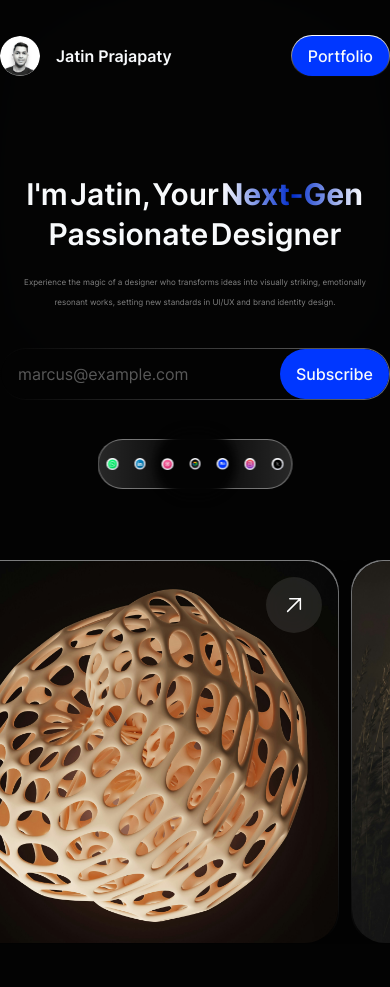
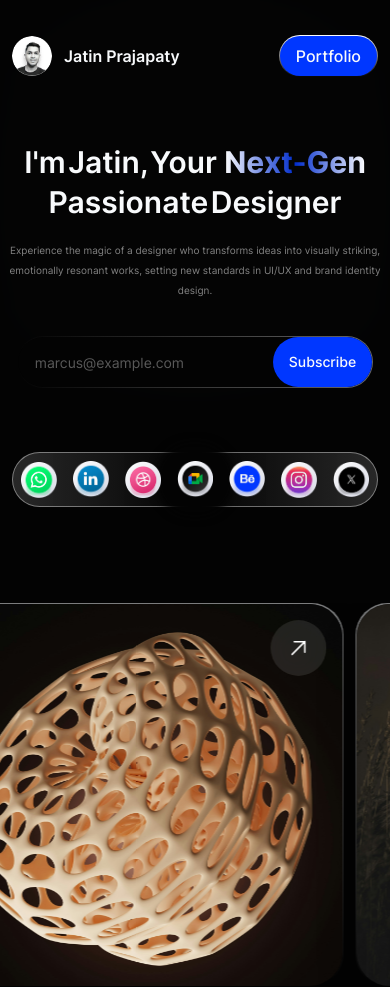
Before and after one commit to tejassharma-ts/designer, a Next.js app: page / in a window 390 px wide. Before the commit the page ends 956 px from the top, so only its background shows below. Built offline with nearby package versions, Linux system fonts and the light colour scheme.

Commit message:
responsive fixes

```diff
--- a/src/components/nav.tsx
+++ b/src/components/nav.tsx
@@ -50,8 +50,8 @@ export function SocialIcons({
 
 export default function Nav() {
   return (
-    <nav className="mx-auto flex h-28 max-w-7xl items-center justify-between">
-      <div className="flex items-center gap-4">
+    <nav className="mx-auto flex h-28 max-w-7xl items-center justify-between px-3">
+      <div className="flex items-center gap-3">
         <Avatar>
           <AvatarImage src="/hero.png" />
           <AvatarFallback className="border border-white/10 bg-background">JP</AvatarFallback>
--- a/src/sections/hero.tsx
+++ b/src/sections/hero.tsx
@@ -81,12 +81,12 @@ export default function Hero() {
         initial="down"
         variants={heroElementVariants}
         animate={heroTextControls}
-        className="flex flex-col items-center justify-center gap-5 pt-16">
+        className="flex flex-col items-center justify-center gap-5 pt-16 sm:pt-8">
         <motion.h1
           variants={heroElementVariants}
           className="text-center text-7xl font-semibold leading-[1.1] [word-spacing:-5px] md:text-6xl sm:text-3xl">
           I&apos;m Jatin, Your{" "}
-          <span className="mr-[1px] bg-gradient-to-r from-white via-primary-dark via-50% to-white bg-clip-text font-bold text-transparent">
+          <span className="ml-[5px] bg-gradient-to-r from-white via-primary-dark via-50% to-white bg-clip-text font-bold text-transparent">
             Next-Gen
           </span>
         </motion.h1>
@@ -97,11 +97,18 @@ export default function Hero() {
         </motion.h1>
         <motion.p
           variants={heroElementVariants}
-          className="max-w-3xl text-center text-base sm:text-[8px] text-white/50  md:text-sm">
+          className="max-w-3xl text-center text-base text-white/50 md:text-sm sm:hidden sm:text-[12px]">
           Experience the magic of a designer who transforms ideas into visually striking,
           emotionally
           <br /> resonant works, setting new standards in UI/UX and brand identity design.
         </motion.p>
+        <motion.p
+          variants={heroElementVariants}
+          className="hidden max-w-3xl text-center text-base leading-[1] text-white/50 md:text-sm sm:block sm:text-[10px]">
+          Experience the magic of a designer who transforms ideas into visually striking,
+          emotionally resonant works, setting new standards in UI/UX and brand identity design.
+        </motion.p>
+        <div className="px-3">
           <motion.div
             variants={heroElementVariants}
             className="mt-4 w-full max-w-md flex-1 rounded-full bg-gradient-to-r from-background to-white/40 p-px">
@@ -109,16 +116,20 @@ export default function Hero() {
               <div className="flex h-[50px] items-center">
                 <Input
                   placeholder="marcus@example.com"
-                className="border-transparent bg-transparent px-4 text-base"
+                  className="border-transparent bg-transparent px-4 text-base sm:text-sm"
                 />
-              <Button className="h-[50px] text-base">Subscribe</Button>
+                <Button className="h-[50px] text-base sm:text-sm">Subscribe</Button>
               </div>
             </div>
           </motion.div>
+        </div>
       </motion.div>
 
-      <div className="justify-center hidden md:flex my-16">
-        <SocialIcons className="justify-center hidden md:flex self-center" iconClassName="w-[60px]"/>
+      <div className="my-16 hidden justify-center md:flex md:px-3">
+        <SocialIcons
+          className="hidden justify-center self-center md:relative md:left-0 md:flex md:translate-x-0 sm:h-auto"
+          iconClassName="w-[50px]"
+        />
       </div>
       {/* Projects */}
       <motion.div
@@ -126,10 +137,11 @@ export default function Hero() {
         variants={cardVariants}
         animate={cartContrls}
         className="mt-24 flex min-w-full gap-3 overflow-x-hidden">
+        {/* <div className="absolute inset-0 top-0 aspect-square rounded-full border-[80px] border-white/10 bg-transparent  -z-10 sm:-translate-y-[20%] sm:scale-x-110 sm:p-[180px] blur-[50px]" /> */}
         <motion.div variants={cardVariants}>
           <img
             src="/big-circle.svg"
-            className="absolute left-1/2 top-0 -z-40 -translate-x-1/2 -translate-y-[58%] lg:-translate-y-[30%] border object-cover opacity-[.4] blur-[300px] md:-translate-y-[20%] sm:translate-y-0"
+            className="absolute left-1/2 top-0 -z-40 -translate-x-1/2 -translate-y-[58%] border object-cover opacity-[.4] blur-[300px] lg:-translate-y-[30%] md:-translate-y-[20%] sm:translate-y-0 sm:stroke-[5]"
           />
         </motion.div>
         <motion.div
```
Also changed, not shown: public/big-circle-blur.png (added). Lines whose indentation alone changed are shown as unchanged.
